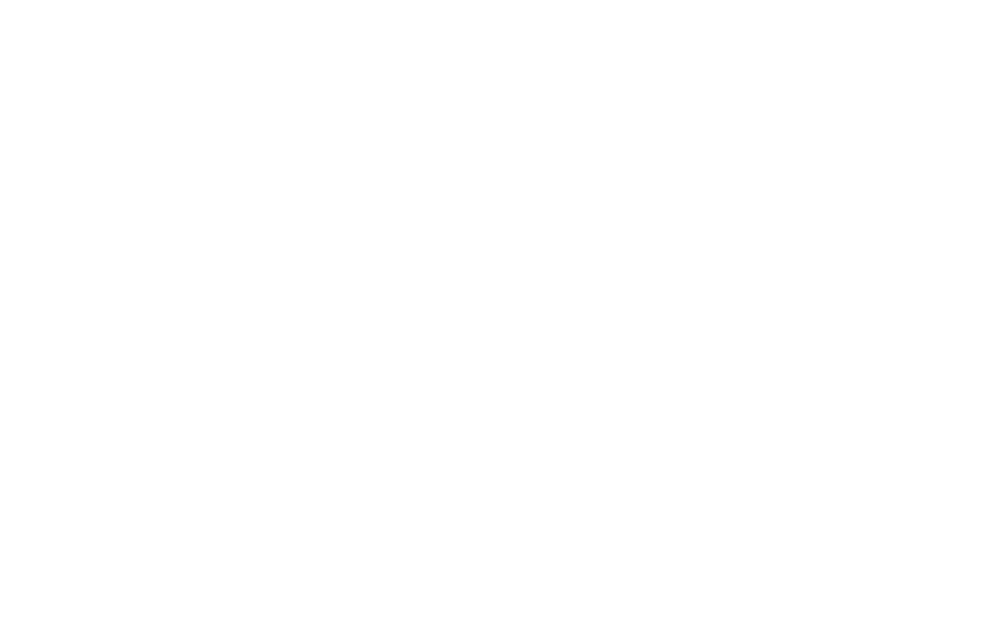
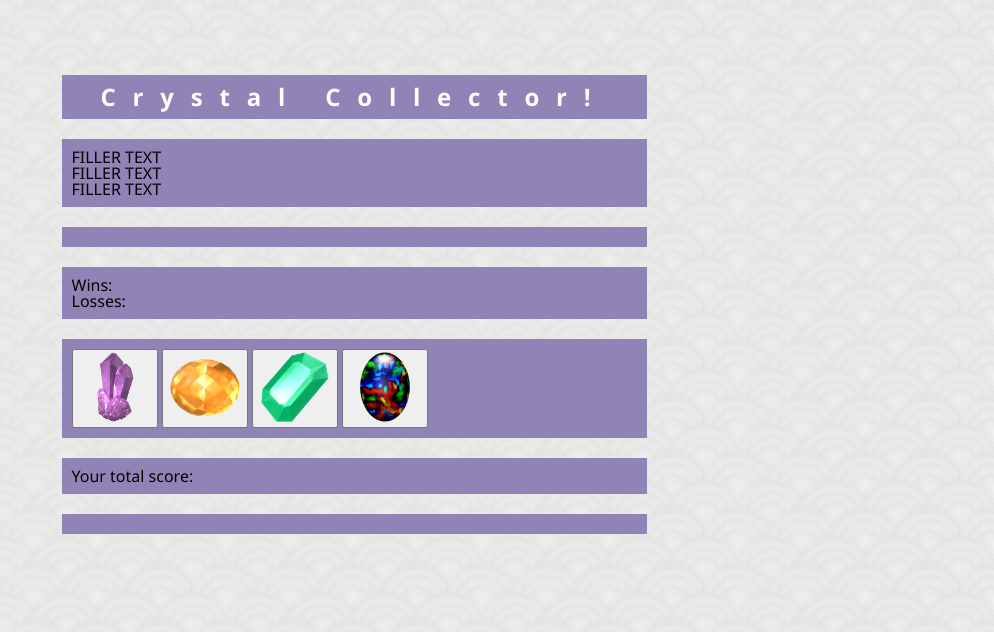
Before and after one commit to axaABIGAILi/unit-4-game, a plain HTML site: page index.html in a window 1280 px wide. Shown: the whole page, without its empty margins (286-1280 px from the left). Drawn offline with Linux system fonts and the light colour scheme.

Commit message:
added button images to images folder, CSS and HTML

```diff
--- a/assets/css/style.css
+++ b/assets/css/style.css
@@ -0,0 +1,32 @@
+body {
+    background-image: url(../images/soft_circle_scales.png);
+    padding: 75px;
+    font-family: 'Segoe UI', Tahoma, Geneva, Verdana, sans-serif;
+}
+
+div {
+    background-color: #8F84B5;
+    width: 50%;
+    margin: 0 auto;
+    margin-bottom: 20px;
+    padding: 10px;
+}
+
+button {
+    display: inline-block;
+}
+
+img {
+    width: auto;
+    height: auto;
+    max-width: 70px;
+    max-height: 70px;
+}
+
+#game-title {
+    text-align: center;
+    font-size: 24px;
+    font-weight: bold;
+    letter-spacing: 0.7em;
+    color: #fff;
+}
--- a/index.html
+++ b/index.html
@@ -12,6 +12,44 @@
 
 <body>
 
+    <div id="game-title">
+        <h1>Crystal Collector!</h1>
+    </div>
+
+    <div id="description">
+        <p>FILLER TEXT</p>
+        <p>FILLER TEXT</p>
+        <p>FILLER TEXT</p>
+    </div>
+
+    <div id="score-calc"></div>
+
+    <div id="wins-losses">
+        <p>Wins: <span id="win-no"></span></p>
+        <p>Losses: <span id="loss-no"></span></p>
+    </div>
+
+    <div id="crystal-buttons">
+        <button>
+            <img src="assets/images/crystal1.png">
+        </button>
+        <button>
+            <img src="assets/images/crystal2.png">
+        </button>
+        <button>
+            <img src="assets/images/crystal3.png">
+        </button>
+        <button>
+            <img src="assets/images/crystal4.png">
+        </button>
+
+    </div>
+
+    <div id="score-text">
+        <h2>Your total score:</h2>
+    </div>
+
+    <div id="total-tally"></div>
 
 
 </body>
```
Also changed, not shown: assets/images/crystal1.png (added), assets/images/crystal2.png (added), assets/images/crystal3.png (added), assets/images/crystal4.png (added), assets/images/soft_circle_scales.png (added), 1 other file.
